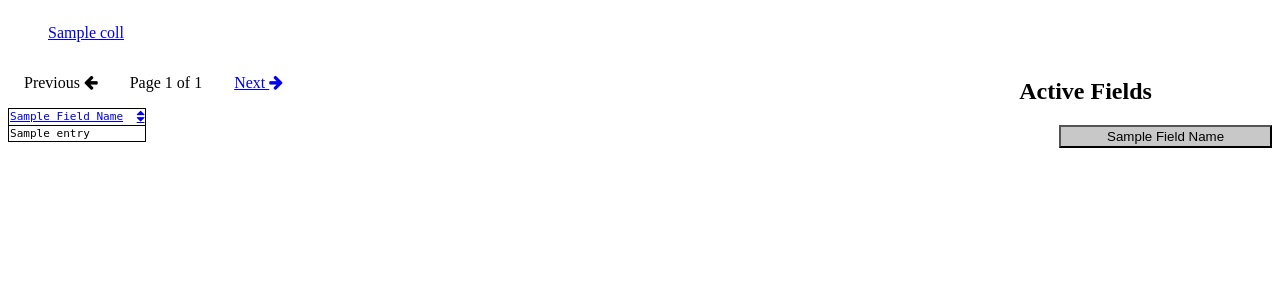
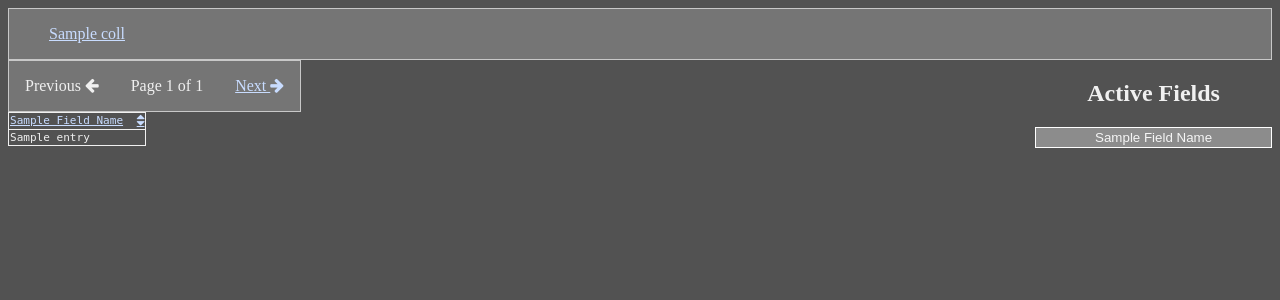
Before and after one commit to nocarryr/s3-logparser, a Flask app: template webapp/templates/log-collection.html in a window 1280 px wide. Shown: the top 300 px of the page. Run offline with Flask 2, Linux system fonts and the light colour scheme; the template is opened without the code that fills it: most values are stand-ins (such as "Sample title", 1, 10 or a date in 2020); some libraries are stand-ins or nearby versions.

Commit message:
Some fun with styling

```diff
--- a/webapp/static/css/main.css
+++ b/webapp/static/css/main.css
@@ -1,3 +1,24 @@
+body{
+    background-color: rgb(82, 82, 82);
+    color: rgb(240, 240, 240);
+}
+a:link{
+    color: rgb(200, 220, 255);
+}
+a:visited{
+    color: rgb(174, 175, 255);
+}
+a:hover{
+    color: rgb(217, 231, 255)
+}
+.panel{
+    background-color: rgba(255, 255, 255, 0.2);
+    /*border-top-right-radius: 1em 1em;
+    border-bottom-right-radius: 1em 1em;*/
+    border-style: solid;
+    border-width: 1px;
+    border-color: rgb(200, 200, 200);
+}
 .collections-nav{
     display: flex;
     flex-direction: row;
@@ -22,16 +43,19 @@
     overflow-x: scroll;
 }
 .row > .sidebar{
-    flex: 0 0 20%;
+    flex: 0 1 20%;
     order: 2;
     max-width: 20%;
 }
 .sidebar{
     display: flex;
     flex-direction: column;
+    text-align: center;
+    padding-left: 1em;
 }
 .sidebar ul{
     list-style-type: none;
+    padding-left: 0px;
 }
 .pagination{
     display: inline-flex;
@@ -63,15 +87,30 @@
 .log-entry-field{
 
 }
+.log-entry-field:hover{
+    background-color: rgba(255, 255, 255, .2);
+}
 .hidden{
     display: none;
 }
 .button{
-    background-color: rgb(200, 200, 200);
+    background-color: rgb(140, 140, 140);
     width: 100%;
     padding-top: 2px;
     padding-bottom: 2px;
+    margin-bottom: 2px;
+    border-style: solid;
+    border-width: 1px;
+    border-color: white;
+    color: rgb(245, 245, 245);
+}
+.button:hover{
+    background-color: rgb(175, 175, 175);
 }
 .button.active{
-    background-color: rgb(210, 210, 255);
+    background-color: hsl(224, 100%, 77%);
+    color: black;
 }
+.button.active:hover{
+    background-color: hsl(224, 100%, 87%);
+}
--- a/webapp/templates/base.html
+++ b/webapp/templates/base.html
@@ -5,7 +5,7 @@
 {% endblock %}
 
 {% block body %}
-<nav class="collections-nav">
+<nav class="collections-nav panel">
     {% block nav %}
     <ul>
         {% for slug, coll in log_collections|dictsort %}
--- a/webapp/templates/log-collection.html
+++ b/webapp/templates/log-collection.html
@@ -10,7 +10,7 @@ fa fa-sort{% if sort_field == field_name %}{% if sort_dir == 'up' %}-up{% else %
 {%- endmacro %}
 
 {% block main %}
-<div class="pagination">
+<div class="pagination panel">
     <a{% if page_num > 1 %} href="{{ prev_url }}"{% endif %}>Previous <i class="fa fa-arrow-left"></i></a>
     <p>Page {{ page_num }} of {{ total_pages }}</p>
     <a {% if not has_more %}disabled {% endif %}href="{{ next_url }}">Next <i class="fa fa-arrow-right"></i></a>
```
